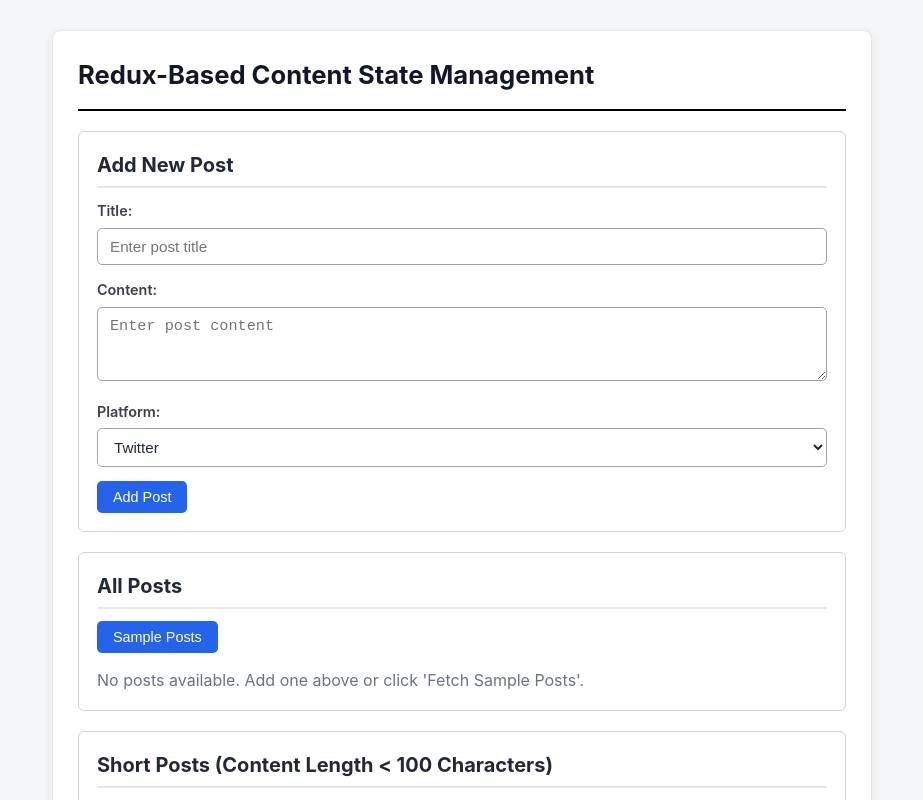
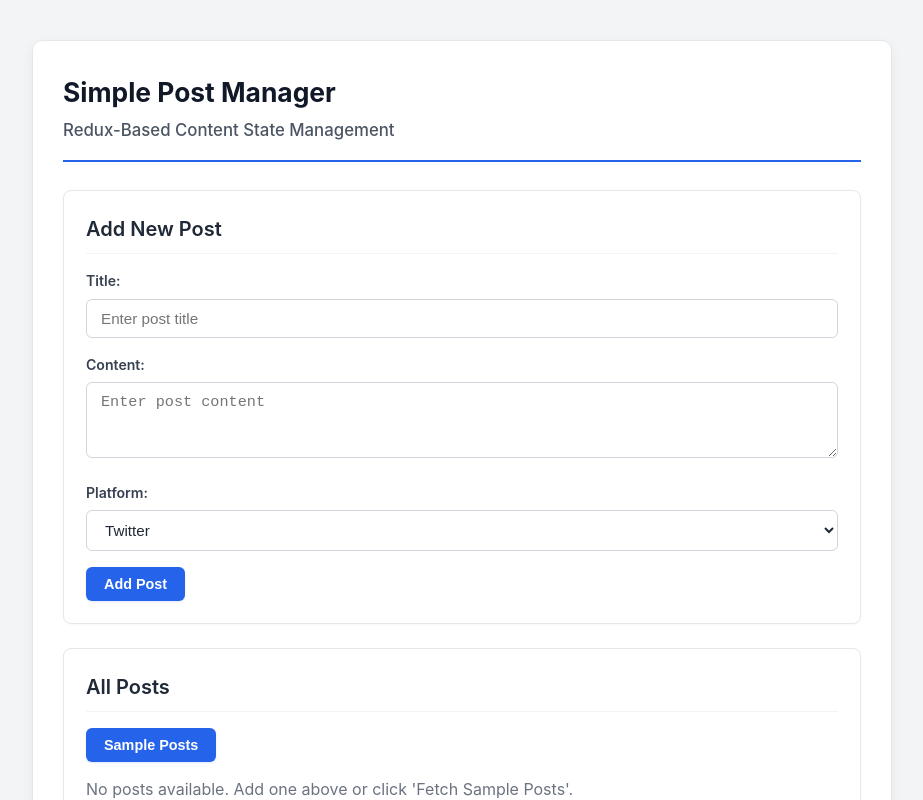
Before and after one commit to sushant2806/Post_Manager, a React (Vite) app: page / in a window 1280 px wide. Shown: the top 800 px of the page, without its empty margins (178-1101 px from the left). Built offline with nearby package versions, Linux system fonts and the light colour scheme.

Commit message:
Add files via upload

```diff
--- a/src/App.jsx
+++ b/src/App.jsx
@@ -7,9 +7,10 @@ import ShortPosts from './components/ShortPosts';
 function App() {
   return (
     <div className="container">
-      {/* College Experiment Header */}
-      <header style={{ marginBottom: '20px', borderBottom: '2px solid black', paddingBottom: '10px' }}>
-        <h1>Redux-Based Content State Management</h1>
+      {/* Clean Header without 'Experiment 2 -' or 'Project Name:' prefixes */}
+      <header>
+        <h1>Simple Post Manager</h1>
+        <h3>Redux-Based Content State Management</h3>
       </header>
 
       {/* Main Content Area */}
--- a/src/index.css
+++ b/src/index.css
@@ -1,4 +1,4 @@
-/* Clean and slightly attractive CSS for College Experiment 2 */
+/* Clean and visually appealing CSS for College Experiment 2 */
 
 * {
   box-sizing: border-box;
@@ -7,25 +7,36 @@
 }
 
 body {
-  font-family: -apple-system, BlinkMacSystemFont, "Segoe UI", Roboto, Helvetica, Arial, sans-serif;
-  background-color: #f4f6f8;
-  color: #212529;
-  line-height: 1.5;
-  padding: 30px 15px;
+  font-family: -apple-system, BlinkMacSystemFont, "Segoe UI", Roboto, Oxygen, Ubuntu, Cantarell, "Helvetica Neue", sans-serif;
+  background-color: #f3f4f6;
+  color: #1f2937;
+  line-height: 1.6;
+  padding: 40px 20px;
+}
+
+/* Main App Wrapper */
+.container {
+  max-width: 860px;
+  margin: 0 auto;
+  background-color: #ffffff;
+  padding: 30px;
+  border-radius: 10px;
+  box-shadow: 0 4px 12px rgba(0, 0, 0, 0.05);
+  border: 1px solid #e5e7eb;
+}
+
+/* Header Section */
+header {
+  margin-bottom: 28px;
+  padding-bottom: 16px;
+  border-bottom: 2px solid #2563eb;
 }
 
 h1 {
-  font-size: 1.6rem;
+  font-size: 1.65rem;
   color: #111827;
-  margin-bottom: 5px;
-}
-
-h2 {
-  font-size: 1.25rem;
-  color: #1f2937;
-  margin-bottom: 12px;
-  border-bottom: 2px solid #e5e7eb;
-  padding-bottom: 6px;
+  font-weight: 700;
+  margin-bottom: 4px;
 }
 
 h3 {
@@ -34,41 +45,40 @@ h3 {
   font-weight: 500;
 }
 
-/* Main Container */
-.container {
-  max-width: 820px;
-  margin: 0 auto;
+/* Card Sections */
+.section-box {
   background-color: #ffffff;
-  padding: 25px;
+  border: 1px solid #e5e7eb;
   border-radius: 8px;
-  box-shadow: 0 2px 8px rgba(0, 0, 0, 0.06);
-  border: 1px solid #e5e7eb;
+  padding: 22px;
+  margin-bottom: 24px;
+  box-shadow: 0 1px 3px rgba(0, 0, 0, 0.03);
 }
 
-header {
-  margin-bottom: 24px;
-  padding-bottom: 12px;
-  border-bottom: 2px solid #2563eb;
+h2 {
+  font-size: 1.25rem;
+  color: #1f2937;
+  font-weight: 600;
+  margin-bottom: 16px;
+  padding-bottom: 8px;
+  border-bottom: 1px solid #f3f4f6;
 }
 
-/* Card Section Boxes */
-.section-box {
-  background-color: #ffffff;
-  border: 1px solid #d1d5db;
-  border-radius: 6px;
-  padding: 18px;
-  margin-bottom: 20px;
+/* Form Layout */
+.form-row {
+  display: flex;
+  gap: 16px;
 }
 
-/* Form Styling */
 .form-group {
-  margin-bottom: 14px;
+  margin-bottom: 16px;
+  flex: 1;
 }
 
 .form-group label {
   display: block;
   font-weight: 600;
-  font-size: 0.9rem;
+  font-size: 0.88rem;
   margin-bottom: 6px;
   color: #374151;
 }
@@ -77,20 +87,21 @@ header {
 .form-group textarea,
 .form-group select {
   width: 100%;
-  padding: 9px 12px;
+  padding: 10px 14px;
   font-size: 0.95rem;
-  border: 1px solid #9ca3af;
-  border-radius: 5px;
+  border: 1px solid #d1d5db;
+  border-radius: 6px;
   background-color: #ffffff;
   color: #1f2937;
   outline: none;
-  transition: border-color 0.15s ease;
+  transition: all 0.2s ease;
 }
 
 .form-group input:focus,
 .form-group textarea:focus,
 .form-group select:focus {
   border-color: #2563eb;
+  box-shadow: 0 0 0 3px rgba(37, 99, 235, 0.12);
 }
 
 /* Buttons */
@@ -98,27 +109,38 @@ button {
   background-color: #2563eb;
   color: #ffffff;
   border: none;
-  border-radius: 5px;
-  padding: 8px 16px;
+  border-radius: 6px;
+  padding: 9px 18px;
   font-size: 0.9rem;
-  font-weight: 500;
+  font-weight: 600;
   cursor: pointer;
-  transition: background-color 0.15s ease;
+  transition: all 0.2s ease;
+  box-shadow: 0 1px 2px rgba(37, 99, 235, 0.15);
 }
 
 button:hover {
   background-color: #1d4ed8;
+  transform: translateY(-1px);
+  box-shadow: 0 3px 6px rgba(37, 99, 235, 0.2);
+}
+
+button:active {
+  transform: translateY(0);
 }
 
 button.delete-btn {
-  background-color: #dc2626;
+  background-color: #ef4444;
+  padding: 5px 12px;
+  font-size: 0.82rem;
+  box-shadow: none;
 }
 
 button.delete-btn:hover {
-  background-color: #b91c1c;
+  background-color: #dc2626;
+  box-shadow: 0 2px 4px rgba(239, 68, 68, 0.2);
 }
 
-/* Table Styling */
+/* Tables */
 table {
   width: 100%;
   border-collapse: collapse;
@@ -131,36 +153,81 @@ table, th, td {
 }
 
 th {
-  background-color: #f3f4f6;
-  color: #374151;
+  background-color: #f9fafb;
+  color: #4b5563;
   font-weight: 600;
-  padding: 10px;
+  padding: 11px 12px;
   text-align: left;
 }
 
 td {
-  padding: 10px;
+  padding: 11px 12px;
   color: #1f2937;
 }
 
-/* Badge for Platform */
-.platform-badge {
+tr:nth-child(even) {
+  background-color: #fbfcfd;
+}
+
+tr:hover {
+  background-color: #f3f4f6;
+}
+
+/* Platform Badges */
+.badge {
   display: inline-block;
-  padding: 2px 8px;
-  font-size: 0.75rem;
+  padding: 3px 10px;
+  font-size: 0.78rem;
   font-weight: 600;
   border-radius: 12px;
-  background-color: #eff6ff;
-  color: #1d4ed8;
+}
+
+.badge-twitter {
+  background-color: #e0f2fe;
+  color: #0369a1;
+  border: 1px solid #bae6fd;
+}
+
+.badge-linkedin {
+  background-color: #dbeafe;
+  color: #1e40af;
   border: 1px solid #bfdbfe;
 }
 
-/* List Items for Short Posts */
-.short-post-item {
+.badge-instagram {
+  background-color: #fce7f3;
+  color: #9d174d;
+  border: 1px solid #fbcfe8;
+}
+
+.badge-facebook {
+  background-color: #e0e7ff;
+  color: #3730a3;
+  border: 1px solid #c7d2fe;
+}
+
+/* Short Post Cards */
+.short-post-card {
   background-color: #f9fafb;
   border: 1px solid #e5e7eb;
-  border-radius: 5px;
-  padding: 10px 14px;
-  margin-bottom: 8px;
-  list-style: none;
+  border-left: 4px solid #2563eb;
+  border-radius: 6px;
+  padding: 14px 16px;
+  margin-bottom: 12px;
 }
+
+.short-post-header {
+  display: flex;
+  justify-content: space-between;
+  align-items: center;
+  margin-bottom: 6px;
+}
+
+.char-count {
+  font-size: 0.75rem;
+  color: #6b7280;
+  background-color: #e5e7eb;
+  padding: 2px 8px;
+  border-radius: 10px;
+  font-weight: 500;
+}
```
